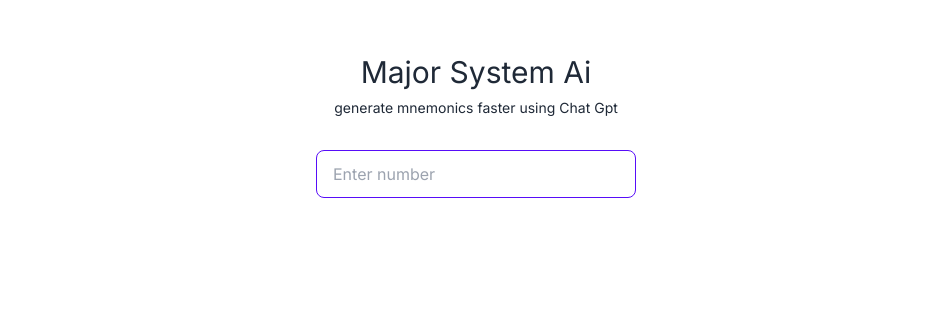
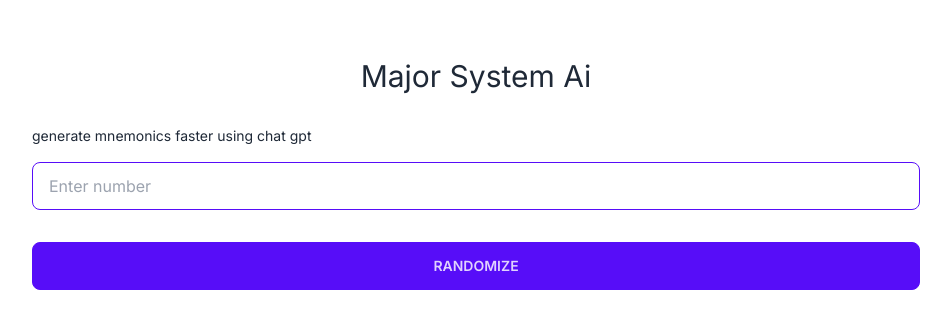
Before and after one commit to jaroslaw-weber/major-system-ai, a Next.js app: page / in a window 1280 px wide. Shown: the part 226-554 px from the top of the page, without its empty margins (164-1115 px from the left). Built offline with nearby package versions, Linux system fonts and the light colour scheme.

Commit message:
improve ux

```diff
--- a/app/components/CopyToClipBoardButton.tsx
+++ b/app/components/CopyToClipBoardButton.tsx
@@ -1,26 +1,28 @@
 import React from "react";
-import { useAtom } from "jotai";
+import { useAtom, useSetAtom } from "jotai";
 import clipboardCopy from "clipboard-copy";
-import { isPromptVisibleAtom, promptAtom } from "../state";
+import {
+  copyTextToClipboardAtom,
+  isPromptVisibleAtom,
+  promptAtom,
+} from "../state";
 
 const CopyToClipboardButton = () => {
-	const [text] = useAtom(promptAtom)
   const [isVisible] = useAtom(isPromptVisibleAtom);
+  const copyToClipboard = useSetAtom(copyTextToClipboardAtom);
   if (!isVisible) {
     return null;
   }
-  const handleCopyClick = () => {
-    clipboardCopy(text)
-      .then(() => {
-        alert("Text copied to clipboard!");
-      })
-      .catch((error) => {
-        console.error("Failed to copy text: ", error);
-      });
-  };
 
   return (
-    <button className="btn " onClick={handleCopyClick}>
+    <button
+      className="btn"
+      onClick={(e) =>
+        copyToClipboard(() => {
+          alert("Text copied to clipboard! Now paste it to chat gpt to get mnemonics!");
+        })
+      }
+    >
       Copy to Clipboard
     </button>
   );
--- a/app/components/Intro.tsx
+++ b/app/components/Intro.tsx
@@ -1,8 +1,8 @@
 export function Intro() {
   return (
     <div>
-      <p className="text-3xl text-center pb-2">Major System Ai</p>
-      <p className="text-sm">generate mnemonics faster using Chat Gpt</p>
+      <p className="text-3xl text-center pb-8">Major System Ai</p>
+      <p className="text-sm">generate mnemonics faster using chat gpt</p>
     </div>
   );
 }
--- a/app/components/NumberInput.tsx
+++ b/app/components/NumberInput.tsx
@@ -3,18 +3,18 @@
 
 export function NumberInput() {
   const [fullNumber, setFullNumber] = useAtom(fullNumberAtom);
-  const [,selectRandomWords]=useAtom(selectRandomWordsAtom)
-  const handleChange = (e:any) => {
+  const [, selectRandomWords] = useAtom(selectRandomWordsAtom);
+  const handleChange = (e: any) => {
     const n = e.target.value;
     setFullNumber(n);
-	selectRandomWords()
+    selectRandomWords();
   };
 
   return (
     <input
-      type="text"
+      type="number"
       placeholder="Enter number"
-      className="input input-bordered input-primary w-full max-w-xs"
+      className="input input-bordered input-primary w-full"
       value={fullNumber}
       onChange={handleChange}
     />
--- a/app/components/Prompt.tsx
+++ b/app/components/Prompt.tsx
@@ -10,8 +10,8 @@
   }
   return (
     <div className="flex flex-col gap-8 w-full">
-      <p className="text-sm text-center">copy prompt below to chat gpt</p>
-	  <div className="chat chat-start">
+      <p className="text-sm text-center">use prompt below with chat gpt</p>
+      <div className="chat chat-end">
         <div className="chat-image avatar">
           <div className="w-10 rounded-full">
             <img src="https://upload.wikimedia.org/wikipedia/commons/thumb/0/04/ChatGPT_logo.svg/1024px-ChatGPT_logo.svg.png" />
--- a/app/mnemonicDb.ts
+++ b/app/mnemonicDb.ts
@@ -42,7 +42,7 @@
   "40": ["rose", "race", "rice"],
   "41": ["rat", "road", "rode"],
   "42": ["rain", "run"],
-  "43": ["rum"],
+  "43": ["rum", "rhyme"],
   "44": ["rare", "roar"],
   "45": ["roll", "rule"],
   "46": ["rash"],
@@ -94,7 +94,7 @@
   "92": ["bun", "ban", "bone"],
   "93": ["bomb"],
   "94": ["bear", "bar"],
-  "95": ["bell"],
+  "95": ["bell", "ball"],
   "96": ["beach", "bush"],
   "97": ["pack", "poke"],
   "98": ["puff"],
--- a/app/page.tsx
+++ b/app/page.tsx
@@ -1,17 +1,23 @@
 "use client";
 import { NumberInput } from "./components/NumberInput";
 import { SelectMnemonicWord } from "./components/MnemonicDropdown";
-import { useAtom } from "jotai";
-import { availableMnemonicsAtom, fullNumberAtom, promptAtom } from "./state";
+import { useAtom, useAtomValue } from "jotai";
+import {
+  availableMnemonicsAtom,
+  fullNumberAtom,
+  isPromptVisibleAtom,
+  promptAtom,
+  selectRandomWordsAtom,
+} from "./state";
 import { getMnemonicWords } from "./getMnemonicWords";
 import { Prompt } from "./components/Prompt";
 import { Intro } from "./components/Intro";
 import CopyToClipboardButton from "./components/CopyToClipBoardButton";
 
 export default function Home() {
-  const [numberInput] = useAtom(fullNumberAtom);
-  const [prompt] = useAtom(promptAtom);
   const [options] = useAtom(availableMnemonicsAtom);
+  const isPromptVisible = useAtomValue(isPromptVisibleAtom)
+  const [, selectRandomWords] = useAtom(selectRandomWordsAtom);
   const dropdowns = [];
   console.log("options", options);
   for (let i = 0; i < options.length; i++) {
@@ -20,16 +26,30 @@
     );
   }
 
+  const randomizeButton = (
+    <button className="btn btn-primary" onClick={(e) => selectRandomWords()}>
+      randomize
+    </button>
+  );
+
+  const promptPanel =<div  className="flex-1 flex flex-col gap-8" >
+  <div className="pt-8">
+    <Prompt />
+  </div>
+  <CopyToClipboardButton />
+</div>
+
   return (
-    <main className="flex min-w-screen min-h-screen justify-center items-center">
-      <div className="flex flex-col gap-8  md:w-1/2 items-center justify-center">
-        <Intro/>
-        <NumberInput />
+    <main className="flex min-w-screen min-h-screen justify-center items-center p-8 md:p-12">
+      <div className="flex flex-col md:w-3/4 md:flex-row gap-8 md:gap-28 items-center justify-center">
+        <div className="flex-1 flex flex-col gap-4 w-full">
+          <Intro />
+          <NumberInput />
 
-        <div className="grid grid-cols-4 gap-4">{dropdowns}</div>
-        <div className="pt-8">
-        <Prompt /></div>
-        <CopyToClipboardButton/>
+          <div className="grid grid-cols-1 md:grid-cols-3 ld:grid-cols-4 gap-4">{dropdowns}</div>
+          {randomizeButton}
+        </div>
+        {isPromptVisible ? promptPanel: null}
       </div>
     </main>
   );
--- a/app/state.ts
+++ b/app/state.ts
@@ -1,6 +1,7 @@
 import { atom } from "jotai";
 import { getMnemonicWords } from "./getMnemonicWords";
 import { pick, sample } from "lodash";
+import clipboardCopy from "clipboard-copy";
 
 export const fullNumberAtom = atom("");
 export const selectedWordsAtom = atom<string[]>([]);
@@ -14,7 +15,9 @@
   const selected = get(selectedWordsAtom);
   const text = `Generate 1-3 sentence mnemonic for major system based on those words: ${selected
     .filter(Boolean)
-    .join(", ")}. Order is super important. Answer should be concise. Give me 5 choices. Highlight those words in the text. `;
+    .join(
+      ", "
+    )}. Order is super important. Answer should be concise. Give me 10 choices. Highlight those words in the text. `;
   return text;
 });
 export const isPromptVisibleAtom = atom((get) => {
@@ -28,6 +31,17 @@
     const random = sample(available[i].words);
     selected.push(random ?? "");
   }
-  console.log('randomly selected: ', selected)
+  console.log("randomly selected: ", selected);
   set(selectedWordsAtom, selected);
 });
+
+export const copyTextToClipboardAtom = atom(null, (get, set, onCopied:()=>void) => {
+  const text = get(promptAtom);
+  clipboardCopy(text)
+    .then(() => {
+      onCopied()
+    })
+    .catch((error) => {
+      console.error("Failed to copy text: ", error);
+    });
+});
```
Lines whose indentation alone changed are shown as unchanged.
